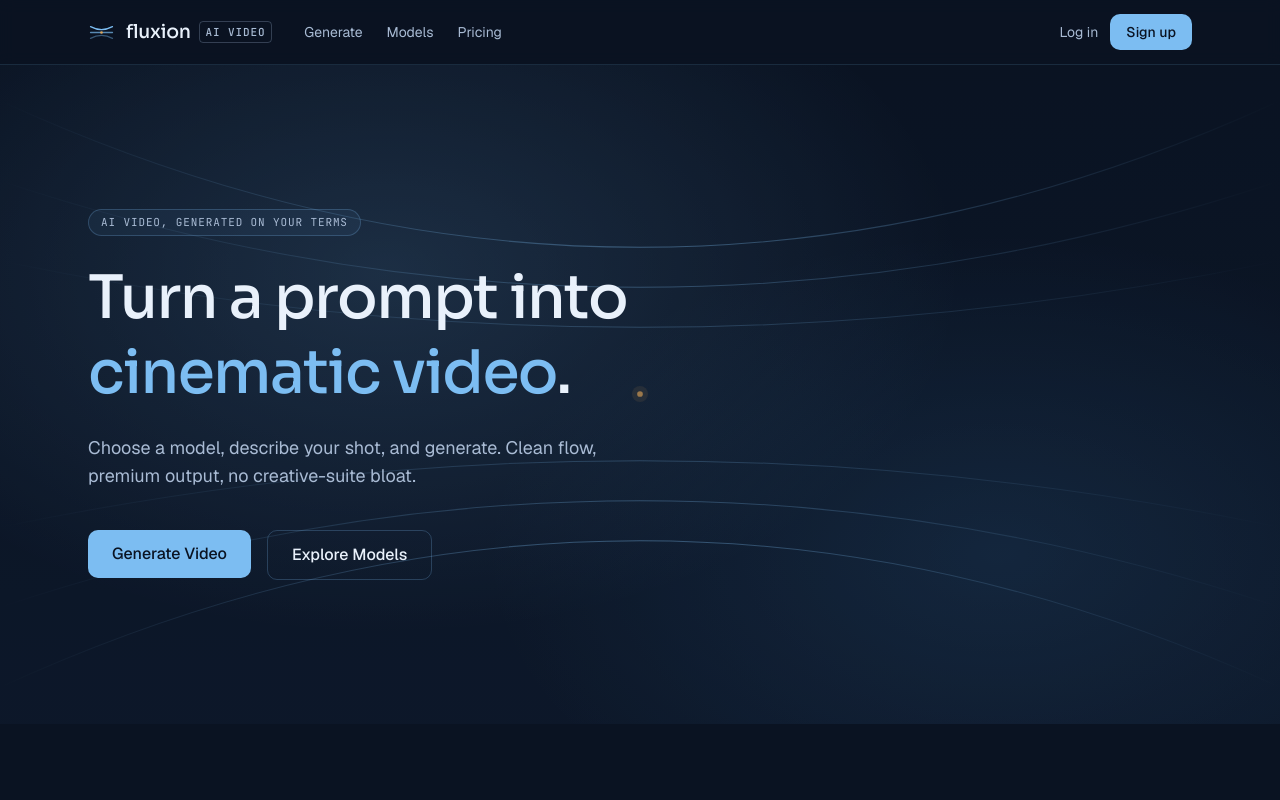
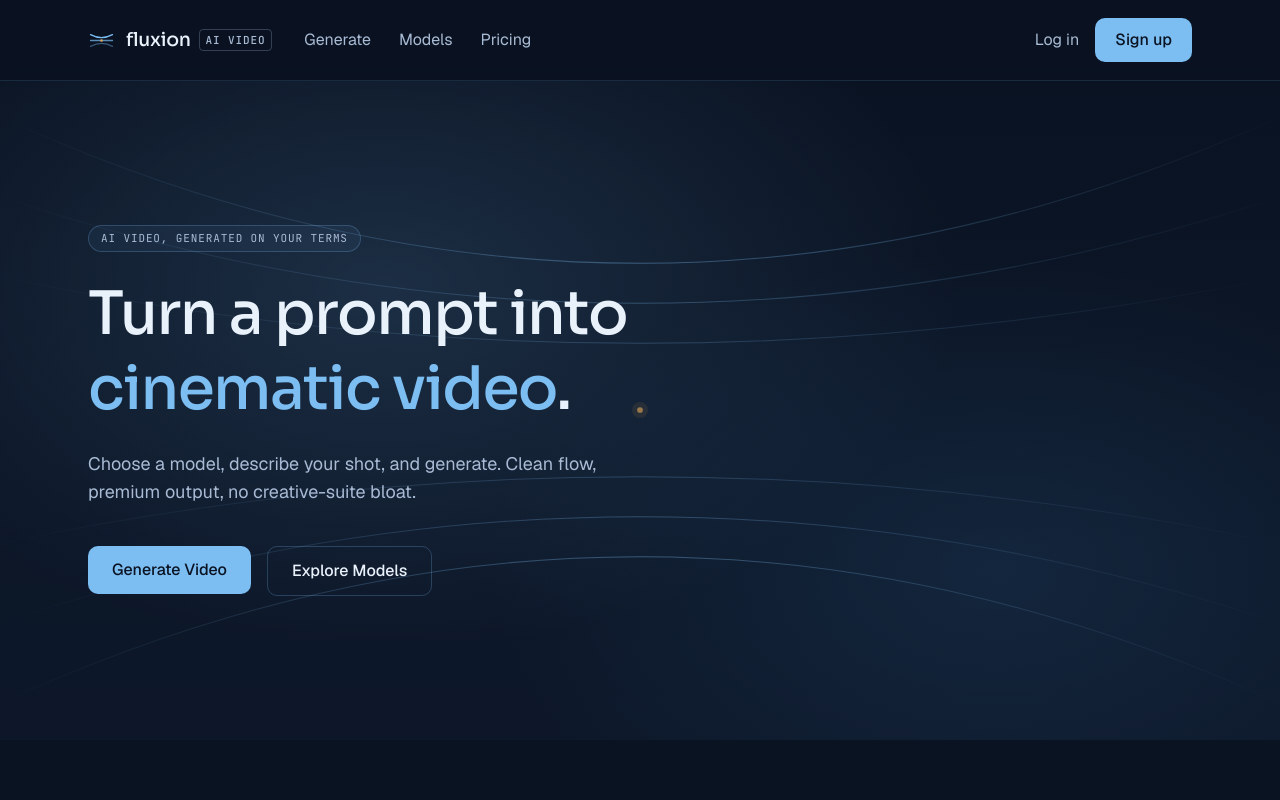
Before and after one commit to fluxion-sys-ai/AI-Video-Generation-Website, a Next.js app: page / in a window 1280 px wide. Shown: the top 800 px of the page. Built offline with nearby package versions, Linux system fonts and the light colour scheme.

Commit message:
Thicken top bar and enlarge nav font

```diff
--- a/app/page.tsx
+++ b/app/page.tsx
@@ -32,18 +32,18 @@ export default function Home() {
     <div className="min-h-screen bg-[#0A1322] text-[#E9F1FB]">
       {/* Navbar */}
       <header className="sticky top-0 z-50 border-b border-[rgba(124,189,242,0.14)] bg-[#0A1322]/80 backdrop-blur">
-        <nav className="mx-auto flex h-16 max-w-6xl items-center justify-between px-6">
+        <nav className="mx-auto flex h-20 max-w-6xl items-center justify-between px-6">
           <div className="flex items-center gap-8">
             <Brand />
-            <div className="hidden items-center gap-6 text-sm text-[#A9BBD4] md:flex">
+            <div className="hidden items-center gap-7 text-base text-[#A9BBD4] md:flex">
               <Link href="/generate" className="transition-colors hover:text-[#E9F1FB]">Generate</Link>
               <Link href="/models" className="transition-colors hover:text-[#E9F1FB]">Models</Link>
               <Link href="/pricing" className="transition-colors hover:text-[#E9F1FB]">Pricing</Link>
             </div>
           </div>
-          <div className="flex items-center gap-3 text-sm">
+          <div className="flex items-center gap-4 text-base">
             <Link href="/login" className="hidden text-[#A9BBD4] transition-colors hover:text-[#E9F1FB] sm:block">Log in</Link>
-            <Link href="/signup" className="rounded-[10px] bg-[#7CBDF2] px-4 py-2 font-medium text-[#0A1322] transition-colors hover:bg-[#A6D4F8]">Sign up</Link>
+            <Link href="/signup" className="rounded-[10px] bg-[#7CBDF2] px-5 py-2.5 font-medium text-[#0A1322] transition-colors hover:bg-[#A6D4F8]">Sign up</Link>
           </div>
         </nav>
       </header>
```
